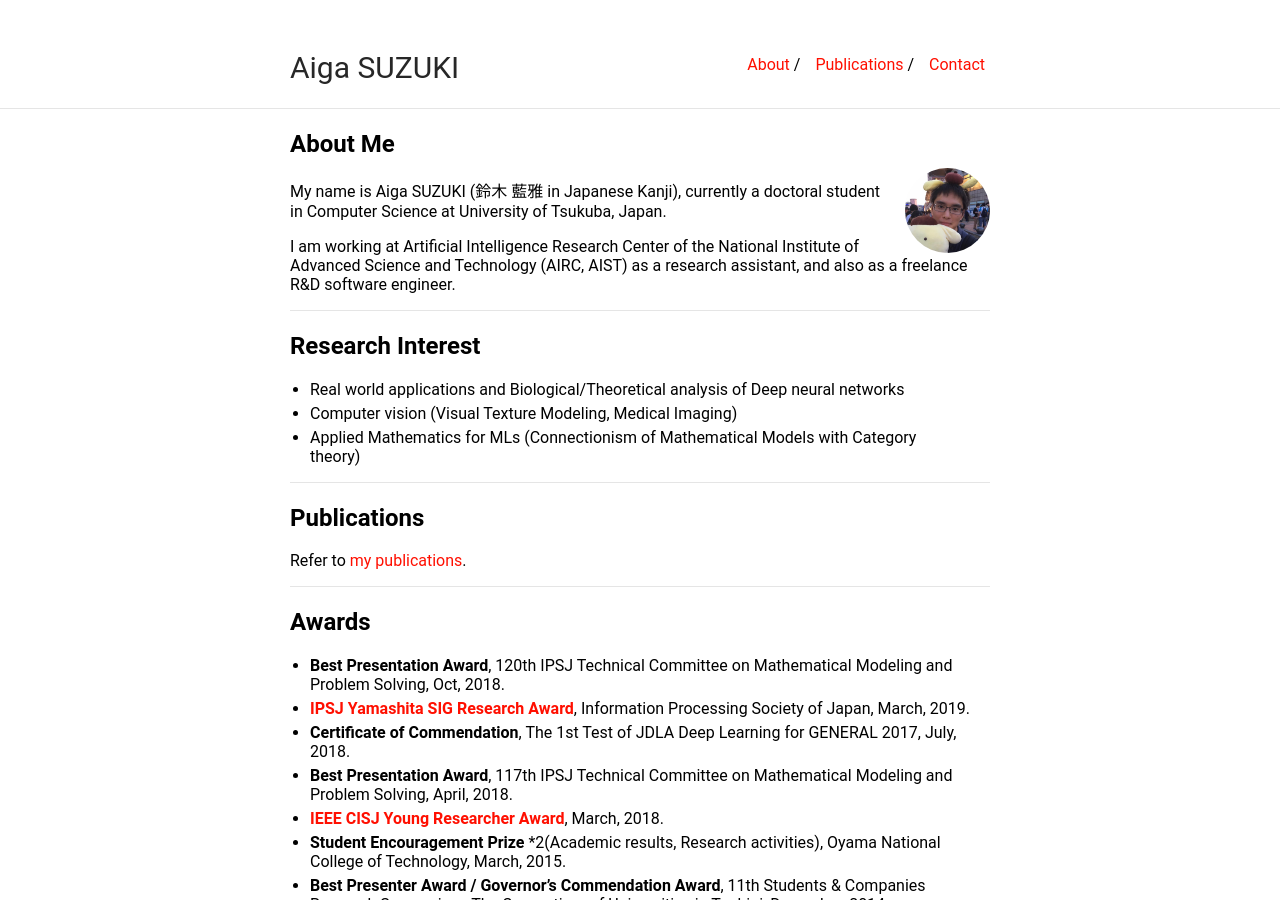
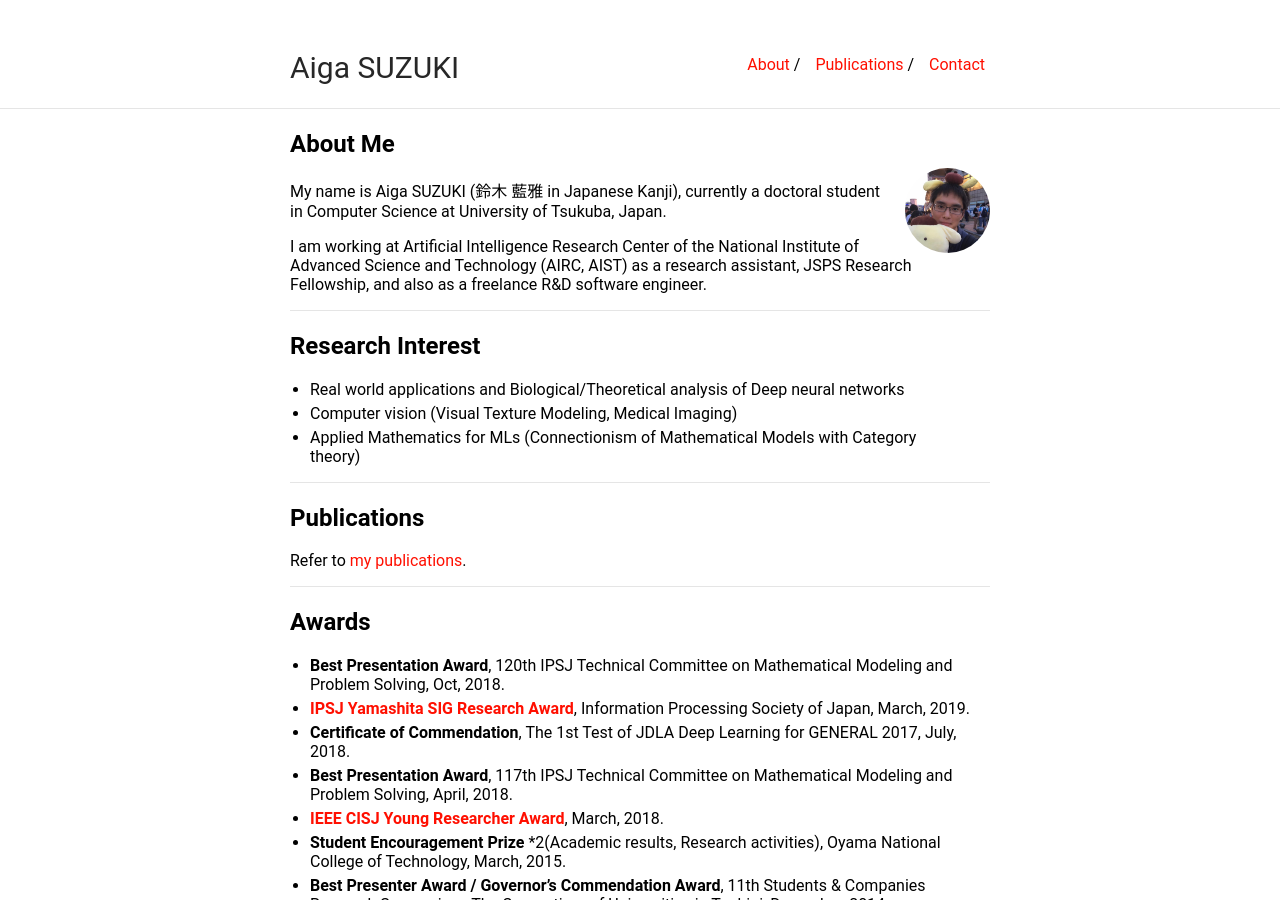
Before and after one commit to tochikuji/tochikuji.github.io, a Jekyll site: the page built from index.md, in a window 1280 px wide and 900 px high. Built offline with Jekyll 4.4.1, drawn with Linux system fonts in a browser that asks for light colours.

Commit message:
update profile

```diff
--- a/index.md
+++ b/index.md
@@ -10,6 +10,7 @@ title: Aiga SUZUKI's Personal Homepage
 My name is Aiga SUZUKI (鈴木 藍雅 in Japanese Kanji), currently a doctoral student in Computer Science at University of Tsukuba, Japan.
 
 I am working at Artificial Intelligence Research Center of the National Institute of Advanced Science and Technology (AIRC, AIST) as a research assistant,
+JSPS Research Fellowship,
 and also as a freelance R&D software engineer.
 
 ----
```
